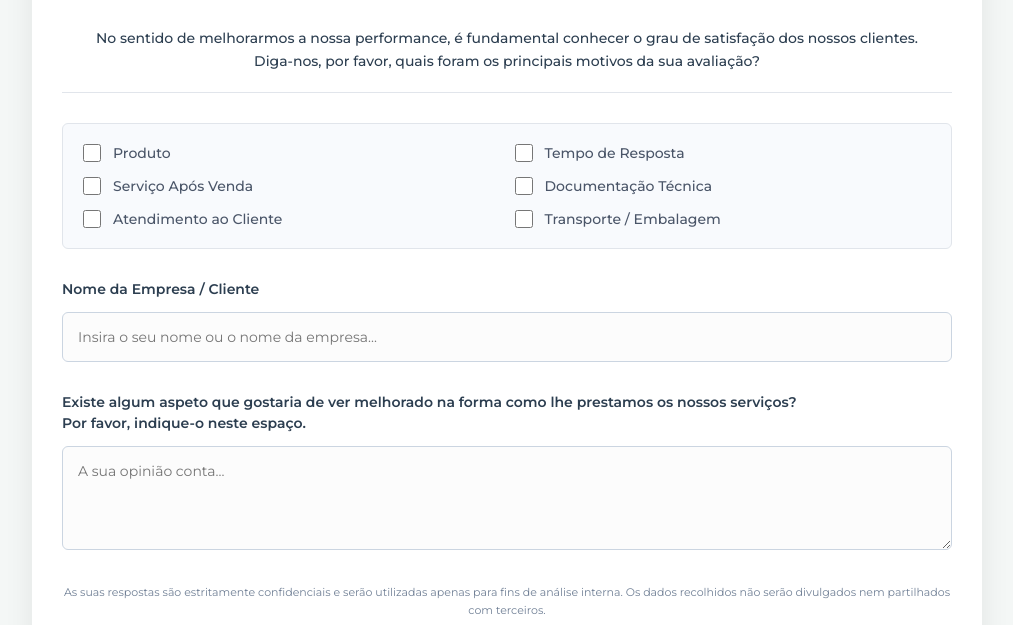
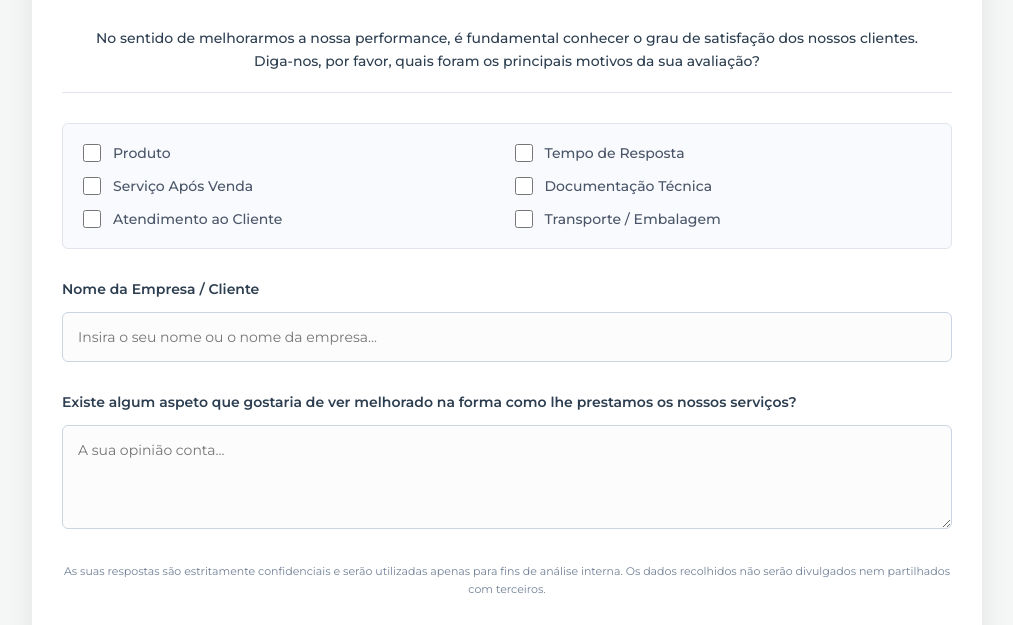
Before and after one commit to marketuniversalmotors-star/inquerito-um, a plain HTML site: page inquerito.html in a window 1280 px wide. Shown: the part 152-777 px from the top of the page, without its empty margins (133-1146 px from the left). Drawn offline with Linux system fonts and the light colour scheme.

Commit message:
Update inquerito.html

```diff
--- a/inquerito.html
+++ b/inquerito.html
@@ -36,7 +36,7 @@
             </div>
 
             <div class="textarea-group">
-                <label for="melhorias">Existe algum aspeto que gostaria de ver melhorado na forma como lhe prestamos os nossos serviços?<br>Por favor, indique-o neste espaço.</label>
+                <label for="melhorias">Existe algum aspeto que gostaria de ver melhorado na forma como lhe prestamos os nossos serviços?</label>
                 <textarea id="melhorias" name="melhorias" rows="4" placeholder="A sua opinião conta..."></textarea>
             </div>
 
```
